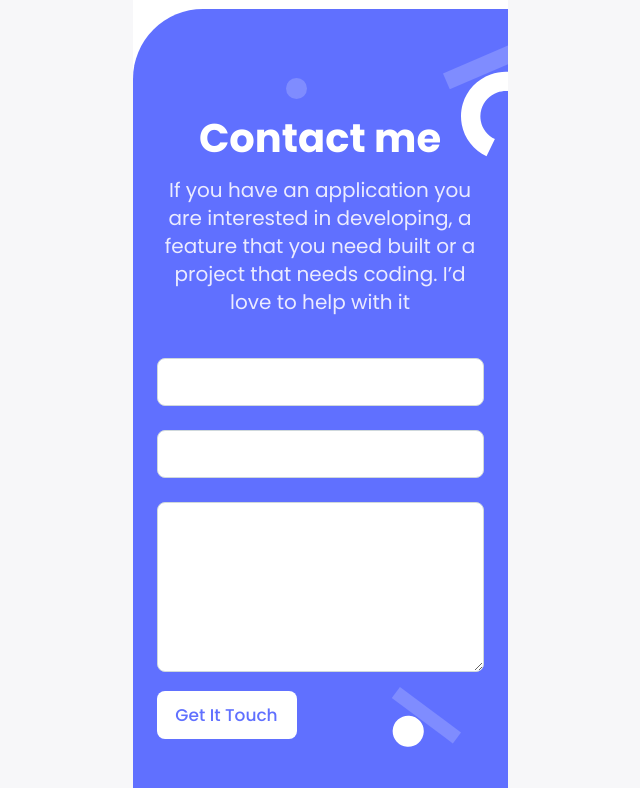
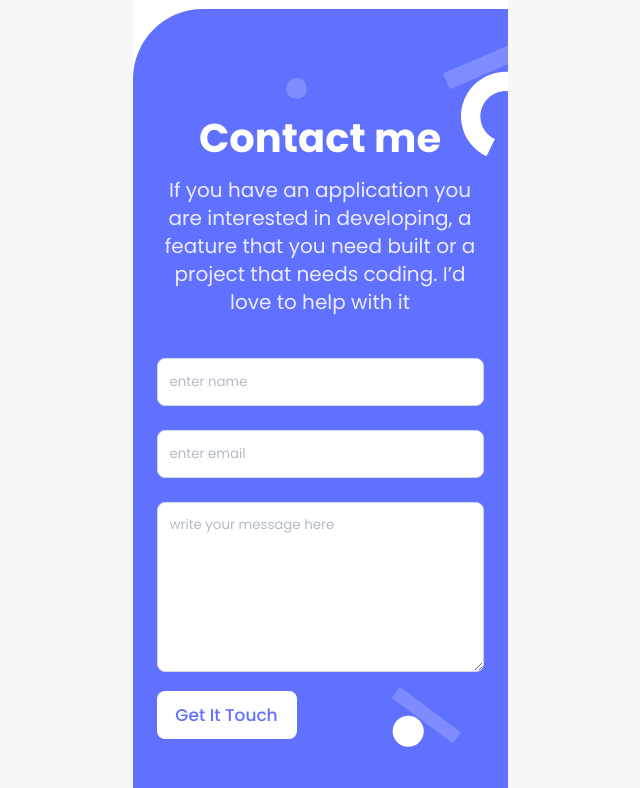
Before and after one commit to belalgamal46/Setup-and-mobile-first, a website: page index.html in a window 1280 px wide. Shown: the part 4623-5411 px from the top of the page, without its empty margins (320-960 px from the left). Drawn offline with Linux system fonts and the light colour scheme; files whose address does not match are found by name.

Commit message:
Add place holders to html form inputs

```diff
--- a/index.html
+++ b/index.html
@@ -306,16 +306,22 @@
           <form action="https://formspree.io/f/xrgdqdyv" method="post">
             <div class="input-container">
               <label for="name">
-                <input name="name" id="name" type="text" />
+                <input name="name" id="name" type="text" placeholder="enter name"
+                maxlength="30"
+                required/>
               </label>
               <label for="email">
-                <input name="Email" id="email" type="email" />
+                <input name="Email" id="email" type="email" placeholder="enter email"
+                required/>
               </label>
               <textarea
                 name="textarea"
                 id="textarea"
                 cols="30"
                 rows="10"
+                maxlength="500"
+                  placeholder="write your message here"
+                  required
               ></textarea>
               <button class="form-btn" type="submit">Get It Touch</button>
             </div>
```
